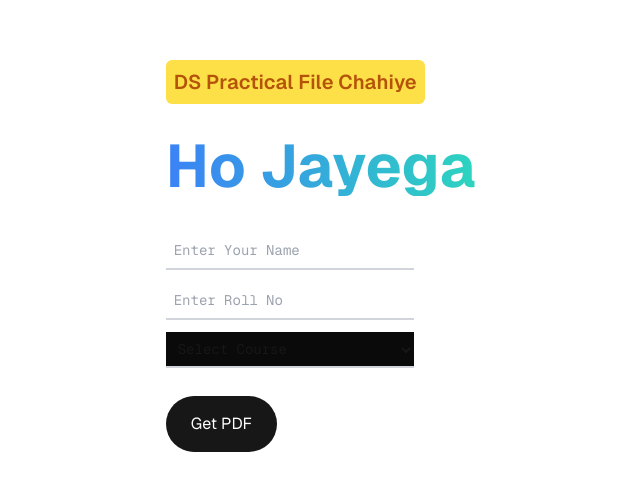
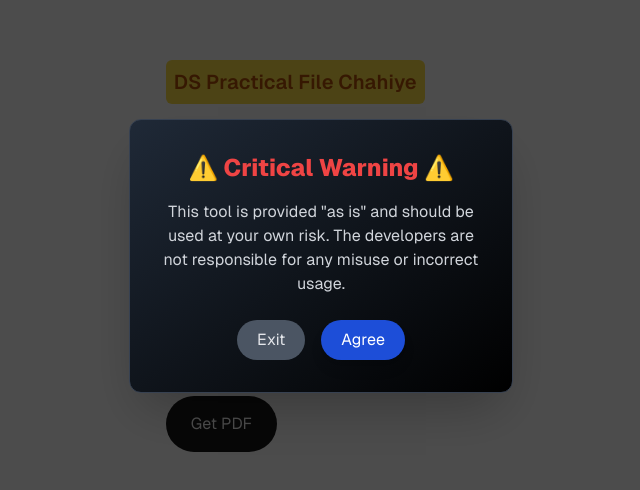
Before and after one commit to Sachin-fsd/dynamic-assignment-solver, a Next.js app: page / in a window 1280 px wide. Shown: the part 144-634 px from the top of the page, without its empty margins (319-959 px from the left). Built offline with nearby package versions, Linux system fonts and the light colour scheme.

Commit message:
Updated: added warning as the site is loaded

```diff
--- a/src/app/page.js
+++ b/src/app/page.js
@@ -10,6 +10,15 @@ export default function Home() {
   const [name, setName] = useState("");
   const [rollNumber, setRollNumber] = useState("");
   const [course, setCourse] = useState("");
+  const [showWarning, setShowWarning] = useState(true);
+
+  const handleAgree = () => {
+    setShowWarning(false);
+  };
+
+  const handleExit = () => {
+    window.location.href = "https://www.google.com"; // Navigate to another site
+  };
 
   const loadRazorpayScript = () => {
     return new Promise((resolve) => {
@@ -84,6 +93,33 @@ export default function Home() {
 
   return (
     <div className="grid grid-rows-[20px_1fr_20px] items-center justify-items-center min-h-screen p-8 pb-20 gap-16 sm:p-20 font-[family-name:var(--font-geist-sans)]">
+      {showWarning && (
+        <div className="fixed inset-0 bg-black bg-opacity-70 flex items-center justify-center z-50">
+          <div className="bg-gradient-to-br from-gray-800 to-black p-8 rounded-xl shadow-2xl max-w-sm w-full border border-gray-700">
+            <h2 className="text-2xl font-extrabold text-red-500 mb-4 text-center">
+              ⚠️ Critical Warning ⚠️
+            </h2>
+            <p className="text-gray-300 mb-6 text-center">
+              This tool is provided "as is" and should be used at your own risk. The developers are not responsible for any misuse or incorrect usage.
+            </p>
+            <div className="flex justify-center gap-4">
+              <button
+                className="bg-gray-600 text-gray-200 px-5 py-2 rounded-full hover:bg-gray-500 transition-all duration-200"
+                onClick={handleExit}
+              >
+                Exit
+              </button>
+              <button
+                className="bg-blue-700 text-white px-5 py-2 rounded-full hover:bg-blue-600 shadow-lg transform hover:scale-105 transition-all duration-200"
+                onClick={handleAgree}
+              >
+                Agree
+              </button>
+            </div>
+          </div>
+        </div>
+      )}
+
       <main className="flex flex-col gap-8 row-start-2 items-center sm:items-start">
         <p className="bg-yellow-300 text-xl font-semibold p-2 rounded-md text-center sm:text-left text-amber-700 hover:bg-yellow-400 transition-colors duration-200 ease-in-out">
           DS Practical File Chahiye
@@ -133,6 +169,7 @@ export default function Home() {
               className="rounded-full border border-solid border-transparent transition-colors flex items-center justify-center bg-foreground text-background gap-2 hover:bg-[#383838] dark:hover:bg-[#ccc] text-sm sm:text-base h-12 sm:h-14 px-5 sm:px-6 transform hover:scale-105"
               // onClick={handlePayment}
               onClick={modifyAndDownloadPDF}
+              disabled={showWarning} // Disable if modal is active
             >
               Get PDF
             </button>
```
